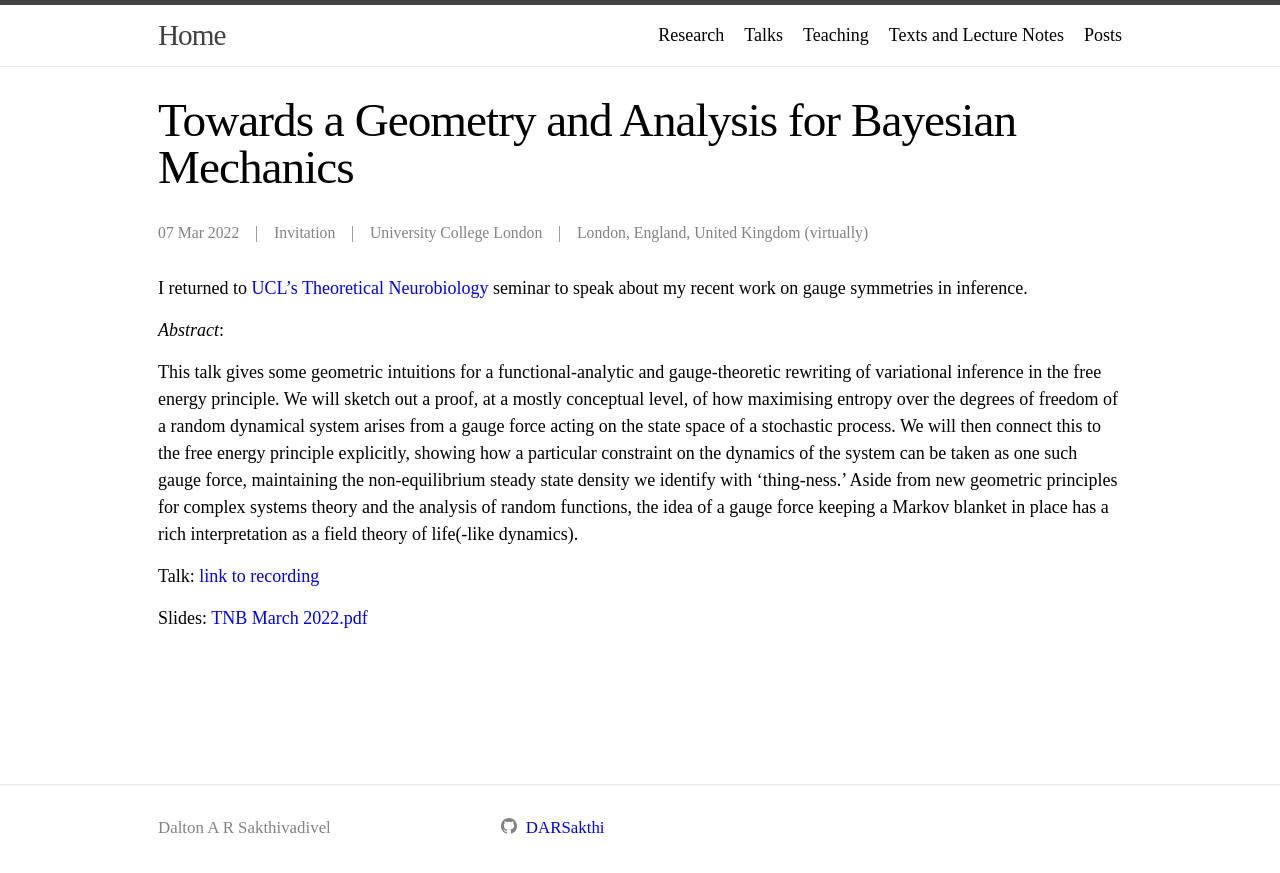
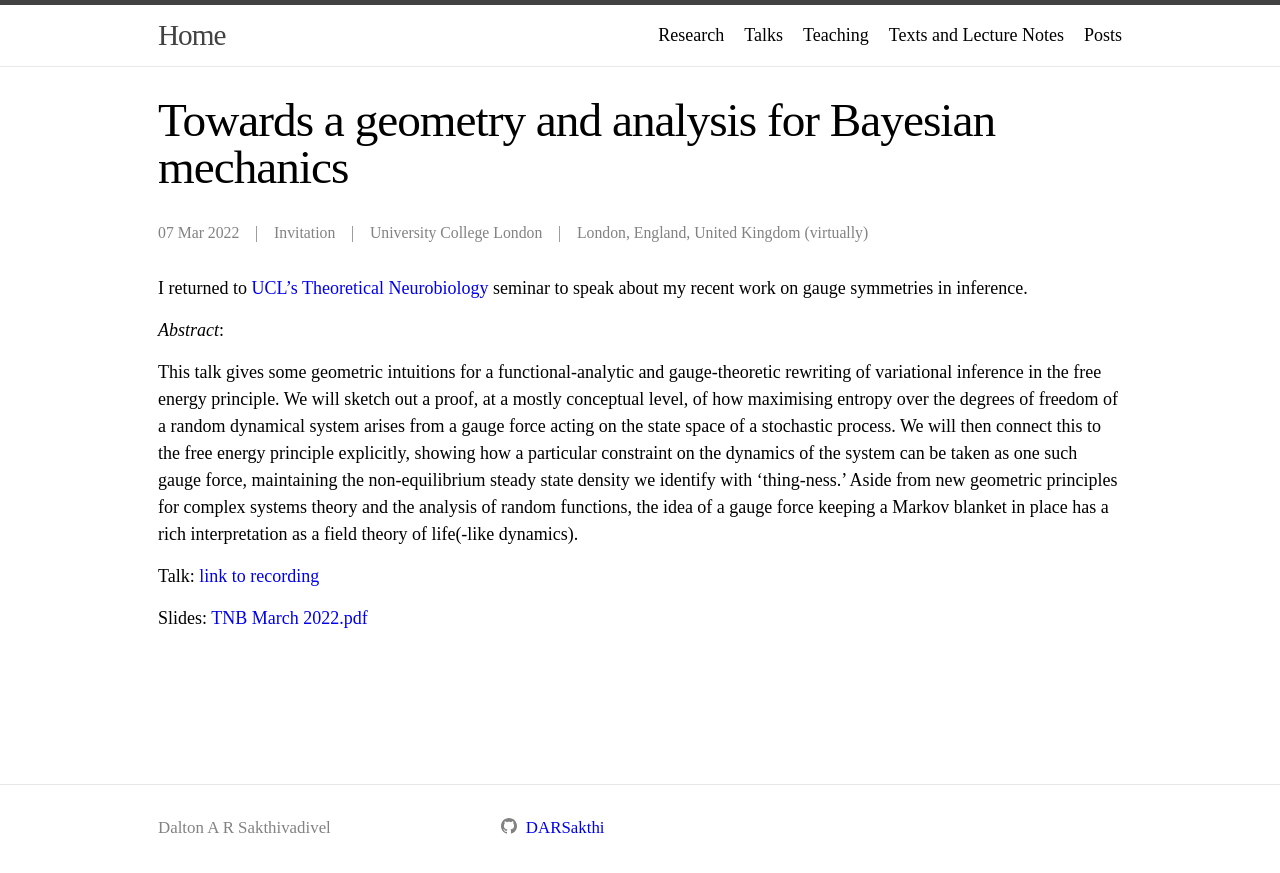
Before and after one commit to DARSakthi/DARSakthi.github.io, a Jekyll site: the page built from _talks/TNB-22.markdown, in a window 1280 px wide. Shown: the top 873 px of the page. Built offline with Jekyll 4.4.1, drawn with Linux system fonts in a browser that asks for light colours.

Commit message:
Sent case

```diff
--- a/_talks/TNB-22.markdown
+++ b/_talks/TNB-22.markdown
@@ -1,5 +1,5 @@
 ---
-title: "Towards a Geometry and Analysis for Bayesian Mechanics"
+title: "Towards a geometry and analysis for Bayesian mechanics"
 collection: talks
 type: "Invitation"
 layout: talks
```
